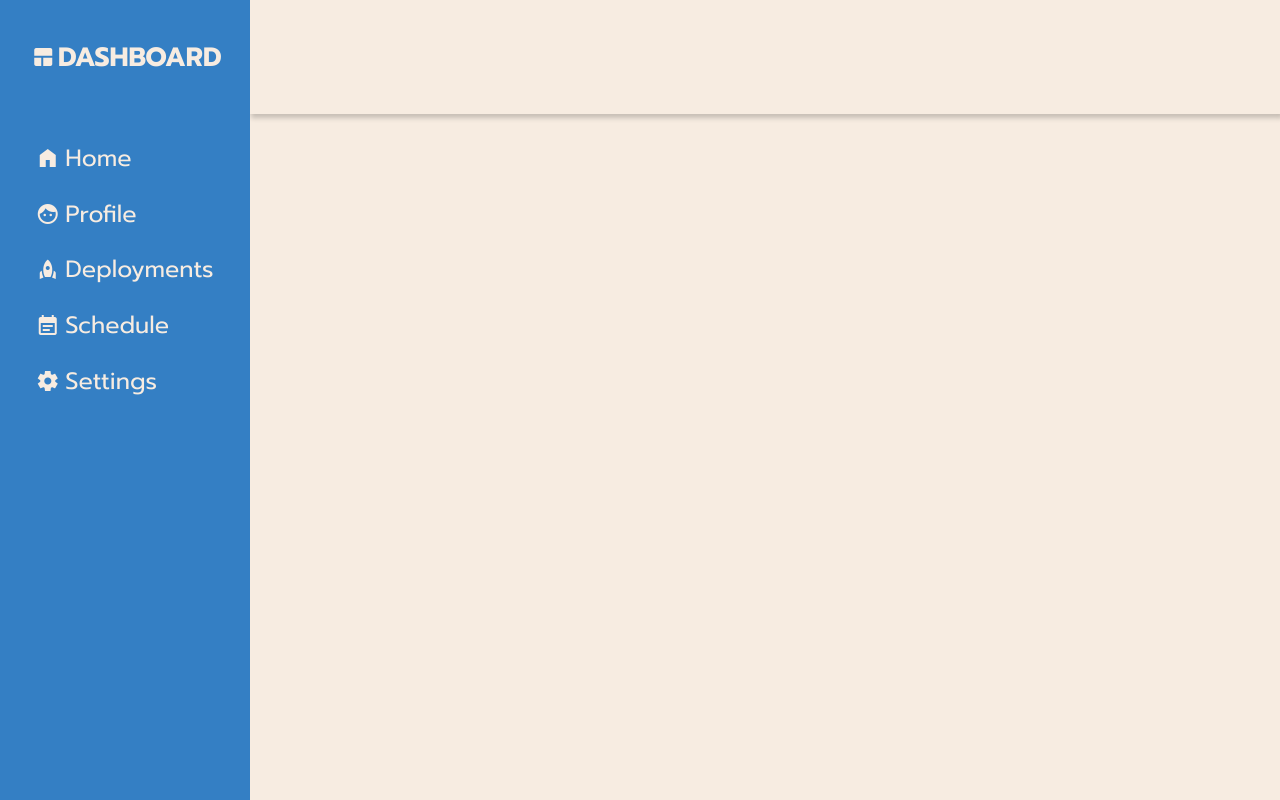
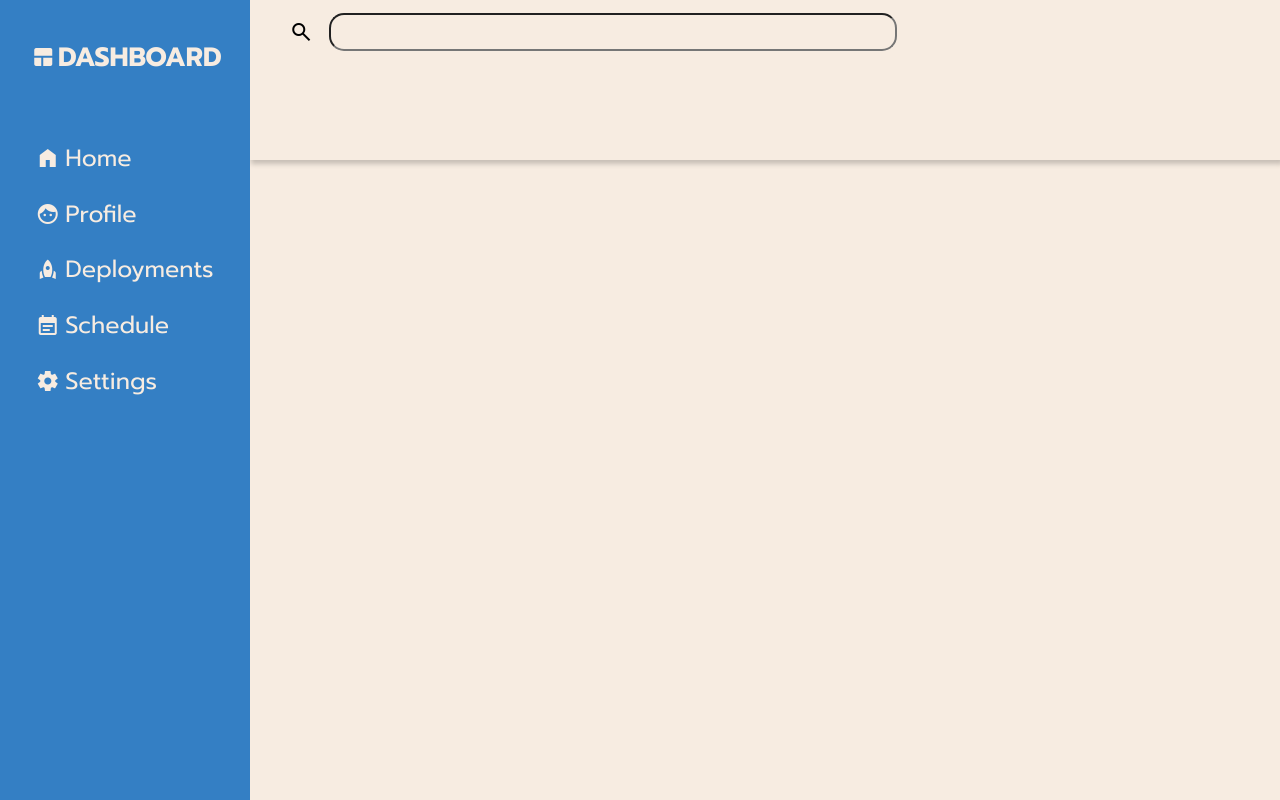
Before and after one commit to Natsurii/odin-admin-panel, a plain HTML site: page index.html in a window 1280 px wide. Drawn offline with nearby package versions, Linux system fonts and the light colour scheme.

Commit message:
add searchbar

```diff
--- a/index.html
+++ b/index.html
@@ -10,7 +10,18 @@
     <title>Admin Panel</title>
 </head>
 <body>
-    <header></header>
+    <header>
+        <div class="searchbar">
+            <span class="material-symbols-outlined">
+                search
+                </span><input type="text" name="searchbar" id="search">
+        </div>
+        <div class="accounts"></div>
+        <div class="profile"></div>
+        <div class="profile-buttons"></div>
+
+    </header>
+
     <div class="sidebar">
         <div class="logo">
             <span class="material-symbols-outlined">
--- a/style.css
+++ b/style.css
@@ -24,7 +24,7 @@ body {
     background: var(--background-color);
     font-size: 1.8rem;
     display: grid;
-    grid-template: 1fr 6fr / 250px 5fr;
+    grid-template: 1fr 4fr / 250px 5fr;
     grid-template-areas:
     "sb head"
     "sb mc";
@@ -38,12 +38,29 @@ body {
   'opsz' 24
 }
 
+/** Header */
 header{
     grid-area: head;
     box-shadow: 2px 3px 5px 1px rgba(0, 0, 0, 0.2);
+    display: grid;
+    grid-template: 1fr 1.5fr / 2fr 1fr;
 }
 
+.searchbar {
+    display: flex;
+    padding: 1rem 4rem;
+    align-items: center;
+    gap: 16px;
+}
 
+#search {
+    width: 100%;
+    padding: 1rem;
+    border-radius: 15px;
+    background: transparent;
+}
+
+/** SideBar */
 .sidebar {
     grid-area: sb;
     display: grid;
@@ -76,6 +93,8 @@ nav > ul > li {
 nav > ul > li:hover {
     background: var(--accent-color);
 }
+
+/** Main Content */
 .main-content {
     grid-area: mc;
 }
```
